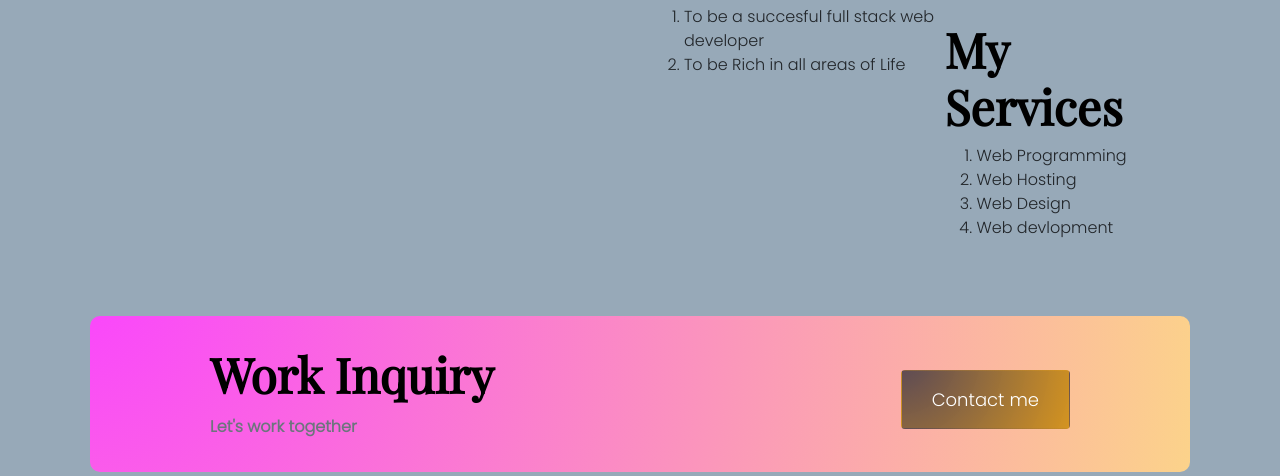
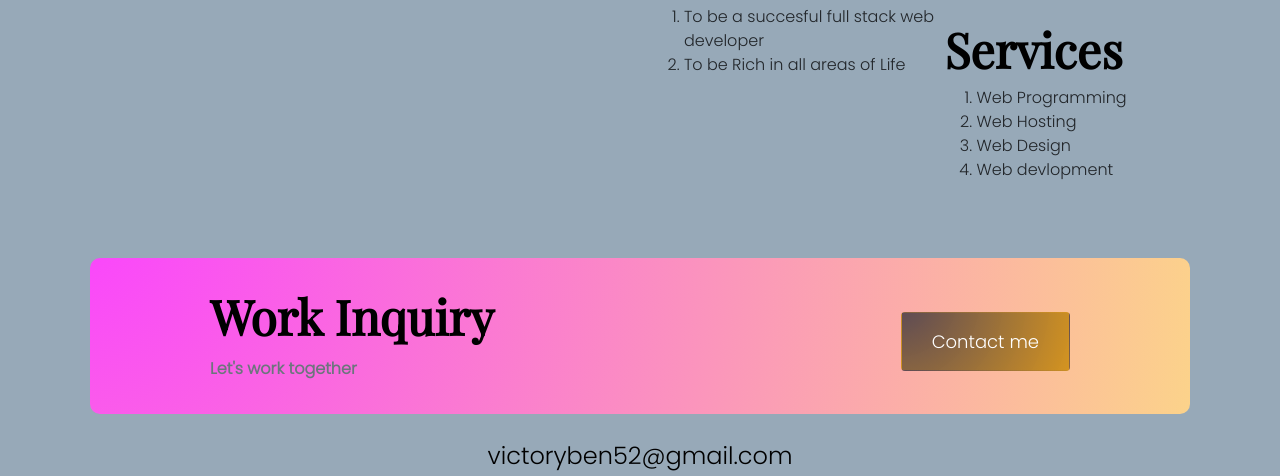
Before and after one commit to Vicksbabe58/My-Portfolio, a plain HTML site: page public/about.html in a window 1280 px wide. Shown: the part 959-1435 px from the top of the page. Drawn offline with nearby package versions, Linux system fonts and the light colour scheme; a web font is replaced by a local one.

Commit message:
Deleted a word in line 192

```diff
--- a/public/about.html
+++ b/public/about.html
@@ -189,7 +189,7 @@
                 <li>Patience</li>
               </ol>
 
-              <h4>My Services</h4>
+              <h4>Services</h4>
               <ol class="union">
                 <li>Web Programming</li>
                 <li>Web Hosting</li>
```
